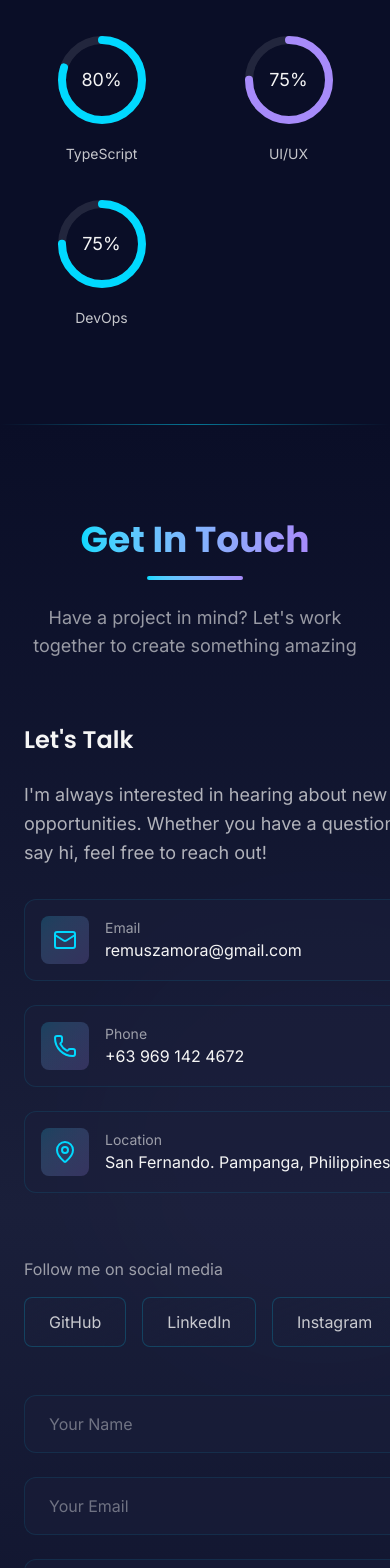
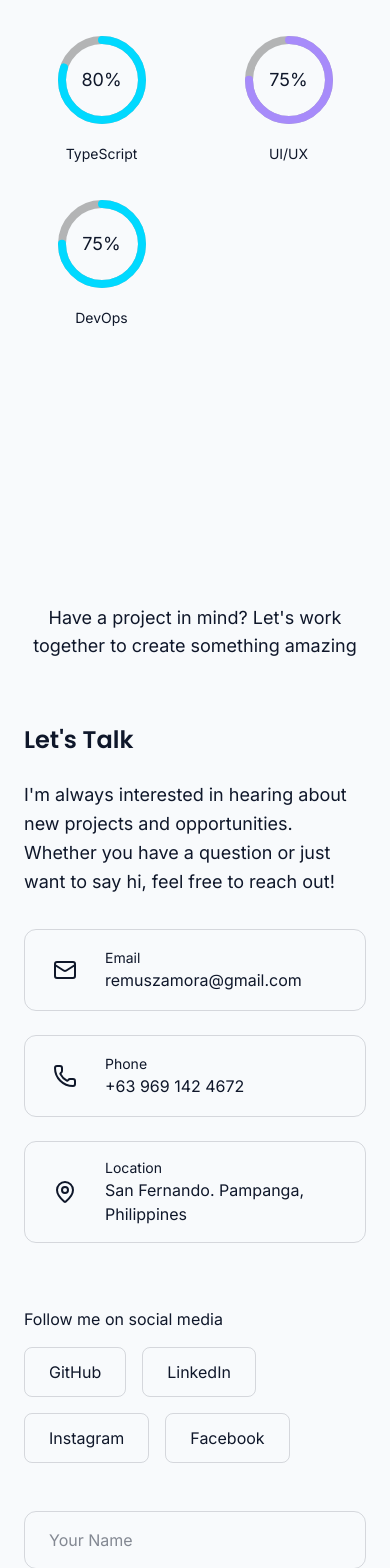
Before and after one commit to Weayabo/Weayabo.github.io, a React (Vite) app: page / in a window 390 px wide. Shown: the part 6689-8257 px from the top of the page. Built offline with nearby package versions, Linux system fonts and the light colour scheme.

Commit message:
add light mode feature in navigation

```diff
--- a/src/app/App.tsx
+++ b/src/app/App.tsx
@@ -8,7 +8,7 @@ import { Footer } from '@/app/components/footer';
 
 export default function App() {
   return (
-    <div className="relative min-h-screen bg-[#0A0E27] overflow-x-hidden">
+    <div className="relative min-h-screen bg-background overflow-x-hidden">
       {/* Navigation */}
       <Navigation />
 
--- a/src/app/components/contact-section.tsx
+++ b/src/app/components/contact-section.tsx
@@ -50,12 +50,12 @@ export function ContactSection() {
         setStatusMessage("Message sent successfully!");
         setFormData({ name: "", email: "", subject: "", message: "" });
       } else {
-        setStatusMessage("❌ Something went wrong, please try again.");
+        setStatusMessage("Something went wrong, please try again.");
         console.error(await res.text());
       }
     } catch (error) {
       console.error(error);
-      setStatusMessage("❌ Failed to send message. Please try later.");
+      setStatusMessage("Failed to send message. Please try later.");
     } finally {
       setIsSubmitting(false);
     }
@@ -98,12 +98,12 @@ export function ContactSection() {
       className="relative py-24 md:py-32 overflow-hidden"
     >
       {/* Background */}
-      <div className="absolute inset-0 bg-gradient-to-b from-[#0A0E27] via-[#1A1F3A] to-[#0A0E27]" />
-      <div className="absolute top-0 left-0 w-full h-px bg-gradient-to-r from-transparent via-[#00D9FF]/50 to-transparent" />
+      <div className="absolute inset-0 bg-gradient-to-b from-background via-background/50 to-background" />
+      <div className="absolute top-0 left-0 w-full h-px bg-gradient-to-r from-transparent via-primary/50 to-transparent" />
 
       {/* Animated Background Elements */}
       <motion.div
-        className="absolute top-1/3 left-1/3 w-96 h-96 bg-[#A78BFA]/5 rounded-full blur-3xl"
+        className="absolute top-1/3 left-1/3 w-96 h-96 bg-accent/5 rounded-full blur-3xl"
         animate={{
           scale: [1, 1.3, 1],
           opacity: [0.2, 0.4, 0.2],
@@ -120,12 +120,12 @@ export function ContactSection() {
           className="mb-16 text-center"
         >
           <h2 className="text-4xl md:text-5xl mb-4 inline-block">
-            <span className="bg-gradient-to-r from-[#00D9FF] to-[#A78BFA] bg-clip-text text-transparent">
+            <span className="bg-gradient-to-r from-primary to-accent bg-clip-text text-transparent">
               Get In Touch
             </span>
           </h2>
-          <div className="h-1 w-24 bg-gradient-to-r from-[#00D9FF] to-[#A78BFA] mx-auto rounded-full" />
-          <p className="mt-6 text-lg text-[#F5F5F5]/60 max-w-2xl mx-auto">
+          <div className="h-1 w-24 bg-gradient-to-r from-primary to-accent mx-auto rounded-full" />
+          <p className="mt-6 text-lg text-foreground/100 max-w-2xl mx-auto">
             Have a project in mind? Let's work together to create something
             amazing
           </p>
@@ -140,10 +140,10 @@ export function ContactSection() {
             className="space-y-8"
           >
             <div>
-              <h3 className="text-2xl md:text-3xl text-[#F5F5F5] mb-6">
+              <h3 className="text-2xl md:text-3xl text-foreground mb-6">
                 Let's Talk
               </h3>
-              <p className="text-lg text-[#F5F5F5]/70 leading-relaxed mb-8">
+              <p className="text-lg text-foreground/100 leading-relaxed mb-8">
                 I'm always interested in hearing about new projects and
                 opportunities. Whether you have a question or just want to say
                 hi, feel free to reach out!
@@ -158,16 +158,16 @@ export function ContactSection() {
                   initial={{ opacity: 0, x: -30 }}
                   animate={isVisible ? { opacity: 1, x: 0 } : {}}
                   transition={{ delay: 0.3 + index * 0.1, duration: 0.4 }}
-                  className="flex items-center gap-4 p-4 rounded-xl bg-[#1A1F3A]/50 border border-[#00D9FF]/10 hover:border-[#00D9FF]/30 hover:bg-[#1A1F3A]/80 transition-all duration-300 group"
+                  className="flex items-center gap-4 p-4 rounded-xl bg-background/50 border border-primary/50 hover:border-primary/30 hover:bg-primary/10 transition-all duration-300 group"
                 >
-                  <div className="p-3 bg-gradient-to-br from-[#00D9FF]/20 to-[#A78BFA]/20 rounded-lg group-hover:from-[#00D9FF]/30 group-hover:to-[#A78BFA]/30 transition-all duration-300">
-                    <info.icon className="text-[#00D9FF]" size={24} />
+                  <div className="p-3 bg-gradient-to-br from-primary/20 to-accent/20 rounded-lg group-hover:from-primary/30 group-hover:to-accent/30 transition-all duration-300">
+                    <info.icon className="text-foreground" size={24} />
                   </div>
                   <div>
-                    <div className="text-sm text-[#F5F5F5]/60">
+                    <div className="text-sm text-foreground/60 group-hover:text-primary transition-colors duration-300">
                       {info.label}
                     </div>
-                    <div className="text-[#F5F5F5] group-hover:text-[#00D9FF] transition-colors duration-300">
+                    <div className="text-foreground group-hover:text-primary transition-colors duration-300">
                       {info.value}
                     </div>
                   </div>
@@ -182,10 +182,10 @@ export function ContactSection() {
               transition={{ delay: 0.7, duration: 0.6 }}
               className="pt-8"
             >
-              <p className="text-[#F5F5F5]/60 mb-4">
+              <p className="text-foreground/60 mb-4">
                 Follow me on social media
               </p>
-              <div className="flex gap-4">
+              <div className="flex gap-4 flex-wrap">
                 {["GitHub", "LinkedIn", "Instagram", "Facebook"].map(
                   (social, index) => (
                     <motion.a
@@ -202,7 +202,7 @@ export function ContactSection() {
                                 : "#"
                       }
                       whileHover={{ scale: 1.1, y: -5 }}
-                      className="px-6 py-3 bg-gradient-to-br from-[#1A1F3A]/80 to-[#1A1F3A]/40 border border-[#00D9FF]/20 rounded-lg text-[#F5F5F5]/80 hover:text-[#00D9FF] hover:border-[#00D9FF]/50 transition-all duration-300"
+                      className="px-6 py-3 bg-gradient-to-br from-background/80 to-background/40 border border-primary/50 rounded-lg text-foreground/80 hover:text-primary hover:border-primary/50 transition-all duration-300"
                     >
                       {social}
                     </motion.a>
@@ -227,9 +227,9 @@ export function ContactSection() {
                   onChange={handleChange}
                   required
                   placeholder="Your Name"
-                  className="w-full px-6 py-4 bg-[#1A1F3A]/50 border border-[#00D9FF]/10 rounded-xl text-[#F5F5F5] placeholder-[#F5F5F5]/40 focus:outline-none focus:border-[#00D9FF]/50 focus:bg-[#1A1F3A]/80 transition-all duration-300"
+                  className="w-full px-6 py-4 bg-background/50 border border-primary/10 rounded-xl text-foreground placeholder-foreground/40 focus:outline-none focus:border-primary/50 focus:bg-background/20 transition-all duration-300"
                 />
-                <div className="absolute inset-0 bg-gradient-to-r from-[#00D9FF]/5 to-[#A78BFA]/5 rounded-xl opacity-0 group-focus-within:opacity-100 transition-opacity duration-300 -z-10" />
+                <div className="absolute inset-0 bg-gradient-to-r from-primary/5 to-accent/5 rounded-xl opacity-0 group-focus-within:opacity-100 transition-opacity duration-300 -z-10" />
               </div>
 
               <div className="relative group">
@@ -240,9 +240,9 @@ export function ContactSection() {
                   onChange={handleChange}
                   required
                   placeholder="Your Email"
-                  className="w-full px-6 py-4 bg-[#1A1F3A]/50 border border-[#00D9FF]/10 rounded-xl text-[#F5F5F5] placeholder-[#F5F5F5]/40 focus:outline-none focus:border-[#00D9FF]/50 focus:bg-[#1A1F3A]/80 transition-all duration-300"
+                  className="w-full px-6 py-4 bg-background/50 border border-primary/10 rounded-xl text-foreground placeholder-foreground/40 focus:outline-none focus:border-primary/50 focus:bg-background/20 transition-all duration-300"
                 />
-                <div className="absolute inset-0 bg-gradient-to-r from-[#00D9FF]/5 to-[#A78BFA]/5 rounded-xl opacity-0 group-focus-within:opacity-100 transition-opacity duration-300 -z-10" />
+                <div className="absolute inset-0 bg-gradient-to-r from-primary/5 to-accent/5 rounded-xl opacity-0 group-focus-within:opacity-100 transition-opacity duration-300 -z-10" />
               </div>
 
               <div className="relative group">
@@ -253,9 +253,9 @@ export function ContactSection() {
                   onChange={handleChange}
                   required
                   placeholder="Subject"
-                  className="w-full px-6 py-4 bg-[#1A1F3A]/50 border border-[#00D9FF]/10 rounded-xl text-[#F5F5F5] placeholder-[#F5F5F5]/40 focus:outline-none focus:border-[#00D9FF]/50 focus:bg-[#1A1F3A]/80 transition-all duration-300"
+                  className="w-full px-6 py-4 bg-background/50 border border-primary/10 rounded-xl text-foreground placeholder-foreground/40 focus:outline-none focus:border-primary/50 focus:bg-background/20 transition-all duration-300"
                 />
-                <div className="absolute inset-0 bg-gradient-to-r from-[#00D9FF]/5 to-[#A78BFA]/5 rounded-xl opacity-0 group-focus-within:opacity-100 transition-opacity duration-300 -z-10" />
+                <div className="absolute inset-0 bg-gradient-to-r from-primary/5 to-accent/5 rounded-xl opacity-0 group-focus-within:opacity-100 transition-opacity duration-300 -z-10" />
               </div>
 
               <div className="relative group">
@@ -266,9 +266,9 @@ export function ContactSection() {
                   required
                   placeholder="Your Message"
                   rows={6}
-                  className="w-full px-6 py-4 bg-[#1A1F3A]/50 border border-[#00D9FF]/10 rounded-xl text-[#F5F5F5] placeholder-[#F5F5F5]/40 focus:outline-none focus:border-[#00D9FF]/50 focus:bg-[#1A1F3A]/80 transition-all duration-300 resize-none"
+                  className="w-full px-6 py-4 bg-background/50 border border-primary/10 rounded-xl text-foreground placeholder-foreground/40 focus:outline-none focus:border-primary/50 focus:bg-background/20 transition-all duration-300 resize-none"
                 />
-                <div className="absolute inset-0 bg-gradient-to-r from-[#00D9FF]/5 to-[#A78BFA]/5 rounded-xl opacity-0 group-focus-within:opacity-100 transition-opacity duration-300 -z-10" />
+                <div className="absolute inset-0 bg-gradient-to-r from-primary/5 to-accent/5 rounded-xl opacity-0 group-focus-within:opacity-100 transition-opacity duration-300 -z-10" />
               </div>
 
               <motion.button
@@ -278,9 +278,9 @@ export function ContactSection() {
                 whileHover={!isSubmitting ? { scale: 1.02 } : {}}
                 whileTap={!isSubmitting ? { scale: 0.98 } : {}}
               >
-                <div className="absolute inset-0 bg-gradient-to-r from-[#00D9FF] to-[#A78BFA]" />
-                <div className="absolute inset-0 bg-gradient-to-r from-[#A78BFA] to-[#00D9FF] opacity-0 group-hover:opacity-100 transition-opacity duration-300" />
-                <span className="relative text-[#0A0E27] font-medium flex items-center justify-center gap-2">
+                <div className="absolute inset-0 bg-gradient-to-r from-primary to-accent" />
+                <div className="absolute inset-0 bg-gradient-to-r from-accent to-primary opacity-0 group-hover:opacity-100 transition-opacity duration-300" />
+                <span className="relative text-foreground font-medium flex items-center justify-center gap-2">
                   {isSubmitting ? (
                     <>
                       <motion.div
--- a/src/app/components/particle-background.tsx
+++ b/src/app/components/particle-background.tsx
@@ -96,7 +96,7 @@ export function ParticleBackground() {
     <canvas
       ref={canvasRef}
       className="absolute inset-0 w-full h-full pointer-events-none"
-      style={{ opacity: 0.4 }}
+      style={{ opacity: 1 }}
     />
   );
 }
--- a/src/app/components/skills-section.tsx
+++ b/src/app/components/skills-section.tsx
@@ -70,12 +70,12 @@ export function SkillsSection() {
       className="relative py-24 md:py-32 overflow-hidden"
     >
       {/* Background */}
-      <div className="absolute inset-0 bg-[#0A0E27]" />
-      <div className="absolute top-0 left-0 w-full h-px bg-gradient-to-r from-transparent via-[#A78BFA]/50 to-transparent" />
+      <div className="absolute inset-0 bg-background" />
+      <div className="absolute top-0 left-0 w-full h-px bg-gradient-to-r from-transparent via-primary/50 to-transparent" />
 
       {/* Animated Background Shapes */}
       <motion.div
-        className="absolute top-20 right-20 w-64 h-64 bg-[#00D9FF]/5 rounded-full blur-3xl"
+        className="absolute top-20 right-20 w-64 h-64 bg-gradient-to-r from-primary/5 to-accent/5 rounded-full blur-3xl"
         animate={{
           scale: [1, 1.2, 1],
           opacity: [0.3, 0.5, 0.3],
@@ -92,12 +92,12 @@ export function SkillsSection() {
           className="mb-16 text-center"
         >
           <h2 className="text-4xl md:text-5xl mb-4 inline-block">
-            <span className="bg-gradient-to-r from-[#A78BFA] to-[#00D9FF] bg-clip-text text-transparent">
+            <span className="bg-gradient-to-r from-primary to-accent bg-clip-text text-transparent">
               Skills & Expertise
             </span>
           </h2>
-          <div className="h-1 w-24 bg-gradient-to-r from-[#A78BFA] to-[#00D9FF] mx-auto rounded-full" />
-          <p className="mt-6 text-lg text-[#F5F5F5]/60 max-w-2xl mx-auto">
+          <div className="h-1 w-24 bg-gradient-to-r from-primary to-accent mx-auto rounded-full" />
+          <p className="mt-6 text-lg text-foreground/100 max-w-2xl mx-auto">
             A comprehensive toolkit of modern technologies and frameworks
           </p>
         </motion.div>
@@ -112,12 +112,12 @@ export function SkillsSection() {
               transition={{ delay: categoryIndex * 0.15, duration: 0.6 }}
               className="relative group"
             >
-              <div className="relative p-8 rounded-2xl bg-gradient-to-br from-[#1A1F3A]/80 to-[#1A1F3A]/40 backdrop-blur-sm border border-[#00D9FF]/10 hover:border-[#00D9FF]/30 transition-all duration-300">
+              <div className="relative p-8 rounded-2xl bg-gradient-to-br from-primary/80 to-accent/40 backdrop-blur-sm border border-primary/10 hover:border-primary/30 transition-all duration-300">
                 {/* Glassmorphism Effect */}
-                <div className="absolute inset-0 bg-gradient-to-br from-[#00D9FF]/5 to-[#A78BFA]/5 rounded-2xl opacity-0 group-hover:opacity-100 transition-opacity duration-300" />
+                <div className="absolute inset-0 bg-gradient-to-br from-primary/5 to-accent/5 rounded-2xl opacity-0 group-hover:opacity-100 transition-opacity duration-300" />
 
                 {/* Category Title */}
-                <h3 className="text-xl md:text-2xl mb-6 text-[#00D9FF] relative">
+                <h3 className="text-xl md:text-2xl mb-6 text-foreground relative">
                   {category.category}
                 </h3>
 
@@ -126,14 +126,14 @@ export function SkillsSection() {
                   {category.skills.map((skill, skillIndex) => (
                     <div key={skill.name}>
                       <div className="flex justify-between mb-2">
-                        <span className="text-sm md:text-base text-[#F5F5F5]/80">
+                        <span className="text-sm md:text-base text-foreground/80">
                           {skill.name}
                         </span>
-                        <span className="text-sm text-[#00D9FF]">{skill.level}%</span>
+                        <span className="text-sm text-accent">{skill.level}%</span>
                       </div>
 
                       {/* Progress Bar Background */}
-                      <div className="h-2 bg-[#0A0E27]/50 rounded-full overflow-hidden">
+                      <div className="h-2 bg-foreground/20 rounded-full overflow-hidden">
                         {/* Progress Bar Fill */}
                         <motion.div
                           initial={{ width: 0 }}
@@ -143,7 +143,7 @@ export function SkillsSection() {
                             duration: 1,
                             ease: [0.16, 1, 0.3, 1],
                           }}
-                          className="h-full bg-gradient-to-r from-[#00D9FF] to-[#A78BFA] rounded-full relative overflow-hidden"
+                          className="h-full bg-gradient-to-r from-primary to-accent rounded-full relative overflow-hidden"
                         >
                           {/* Shimmer Effect */}
                           <motion.div
@@ -164,7 +164,7 @@ export function SkillsSection() {
                 </div>
 
                 {/* Glow Effect */}
-                <div className="absolute -inset-0.5 bg-gradient-to-r from-[#00D9FF]/0 to-[#A78BFA]/0 group-hover:from-[#00D9FF]/20 group-hover:to-[#A78BFA]/20 rounded-2xl blur opacity-0 group-hover:opacity-100 transition-opacity duration-300 -z-10" />
+                <div className="absolute -inset-0.5 bg-gradient-to-r from-primary/0 to-accent/0 group-hover:from-primary/20 group-hover:to-accent/20 rounded-2xl blur opacity-0 group-hover:opacity-100 transition-opacity duration-300 -z-10" />
               </div>
             </motion.div>
           ))}
@@ -204,7 +204,7 @@ export function SkillsSection() {
                       cx="48"
                       cy="48"
                       r="40"
-                      stroke="rgba(255, 255, 255, 0.1)"
+                      stroke="rgba(117, 117, 117, 0.53)"
                       strokeWidth="8"
                       fill="none"
                     />
@@ -234,14 +234,14 @@ export function SkillsSection() {
                   </svg>
                   {/* Percentage Text */}
                   <div className="absolute inset-0 flex items-center justify-center">
-                    <span className="text-lg text-[#F5F5F5] group-hover:text-[#00D9FF] transition-colors duration-300">
+                    <span className="text-lg text-foreground group-hover:text-primary transition-colors duration-300">
                       {skill.percentage}%
                     </span>
                   </div>
                 </div>
 
                 {/* Skill Name */}
-                <span className="text-sm text-[#F5F5F5]/80 group-hover:text-[#F5F5F5] transition-colors duration-300">
+                <span className="text-sm text-foreground/80 group-hover:text-foreground transition-colors duration-300">
                   {skill.name}
                 </span>
               </motion.div>
--- a/src/main.tsx
+++ b/src/main.tsx
@@ -1,11 +1,24 @@
-import React from 'react';
-import ReactDOM from 'react-dom/client';
-import App from './app/App';  // import your App component
-import './styles/index.css';
+import React from "react";
+import ReactDOM from "react-dom/client";
+import App from "./app/App"; // import your App component
+import "./styles/index.css";
+
+const savedTheme = localStorage.getItem("theme");
+
+if (savedTheme === "dark") {
+  document.documentElement.classList.add("dark");
+} else {
+  document.documentElement.classList.remove("dark");
+}
+
+if (!localStorage.getItem("theme")) {
+  const prefersDark = window.matchMedia("(prefers-color-scheme: dark)").matches;
+  document.documentElement.classList.toggle("dark", prefersDark);
+}
 
 // Mount the App into the #root div in index.html
-ReactDOM.createRoot(document.getElementById('root')!).render(
+ReactDOM.createRoot(document.getElementById("root")!).render(
   <React.StrictMode>
     <App />
-  </React.StrictMode>
+  </React.StrictMode>,
 );
--- a/src/styles/theme.css
+++ b/src/styles/theme.css
@@ -4,38 +4,14 @@
   --font-size: 16px;
 
   /* Cyberpunk Color Palette */
-  --deep-black: #0A0E27;
-  --rich-charcoal: #1A1F3A;
-  --tech-blue-dark: #2D3E8F;
-  --tech-blue-light: #4A5FD9;
-  --bright-cyan: #00D9FF;
-  --electric-purple: #A78BFA;
-  --soft-white: #F5F5F5;
+  --deep-black: #0a0e27;
+  --rich-charcoal: #1a1f3a;
+  --tech-blue-dark: #2d3e8f;
+  --tech-blue-light: #4a5fd9;
+  --bright-cyan: #00d9ff;
+  --electric-purple: #a78bfa;
+  --soft-white: #f5f5f5;
 
-  /* Theme Colors */
-  --background: var(--deep-black);
-  --foreground: var(--soft-white);
-  --card: var(--rich-charcoal);
-  --card-foreground: var(--soft-white);
-  --popover: var(--rich-charcoal);
-  --popover-foreground: var(--soft-white);
-  --primary: var(--bright-cyan);
-  --primary-foreground: var(--deep-black);
-  --secondary: var(--tech-blue-light);
-  --secondary-foreground: var(--soft-white);
-  --muted: rgba(255, 255, 255, 0.1);
-  --muted-foreground: rgba(245, 245, 245, 0.7);
-  --accent: var(--electric-purple);
-  --accent-foreground: var(--soft-white);
-  --destructive: #d4183d;
-  --destructive-foreground: #ffffff;
-  --border: rgba(0, 217, 255, 0.2);
-  --input: rgba(255, 255, 255, 0.05);
-  --input-background: rgba(255, 255, 255, 0.05);
-  --switch-background: #cbced4;
-  --font-weight-medium: 500;
-  --font-weight-normal: 400;
-  --ring: var(--bright-cyan);
   --chart-1: oklch(0.646 0.222 41.116);
   --chart-2: oklch(0.6 0.118 184.704);
   --chart-3: oklch(0.398 0.07 227.392);
@@ -50,6 +26,34 @@
   --sidebar-accent-foreground: oklch(0.205 0 0);
   --sidebar-border: oklch(0.922 0 0);
   --sidebar-ring: oklch(0.708 0 0);
+
+  /* Light Theme Palette */
+  --light-bg: #f8fafc;
+  --light-card: #ffffff;
+  --light-text: #0f172a;
+  --light-muted: rgba(15, 23, 42, 0.1);
+  --light-border: rgba(15, 23, 42, 0.15);
+
+  /* Theme Colors */
+  --background: var(--light-bg);
+  --foreground: var(--light-text);
+  --card: var(--light-card);
+  --card-foreground: var(--light-text);
+  --popover: var(--light-card);
+  --popover-foreground: var(--light-text);
+  --primary: #2563eb;
+  --primary-foreground: #ffffff;
+  --secondary: #6366f1;
+  --secondary-foreground: #ffffff;
+  --muted: var(--light-muted);
+  --muted-foreground: rgba(15, 23, 42, 0.7);
+  --accent: #7c3aed;
+  --accent-foreground: #ffffff;
+  --destructive: #dc2626;
+  --destructive-foreground: #ffffff;
+  --border: var(--light-border);
+  --input: rgba(15, 23, 42, 0.05);
+  --ring: #2563eb;
 }
 
 .dark {
@@ -137,7 +141,12 @@
 
   body {
     @apply bg-background text-foreground;
-    font-family: 'Inter', -apple-system, BlinkMacSystemFont, 'Segoe UI', sans-serif;
+    font-family:
+      "Inter",
+      -apple-system,
+      BlinkMacSystemFont,
+      "Segoe UI",
+      sans-serif;
   }
 
   /**
@@ -149,8 +158,10 @@
     font-size: var(--font-size);
   }
 
-  h1, h2, h3 {
-    font-family: 'Poppins', sans-serif;
+  h1,
+  h2,
+  h3 {
+    font-family: "Poppins", sans-serif;
   }
 
   h1 {
```
Also changed, not shown: src/app/components/about-section.tsx (+24 -24 lines), src/app/components/footer.tsx (+15 -15 lines), src/app/components/hero-section.tsx (+15 -15 lines), src/app/components/navigation.tsx (+40 -15 lines), src/app/components/projects-section.tsx (+15 -37 lines).
